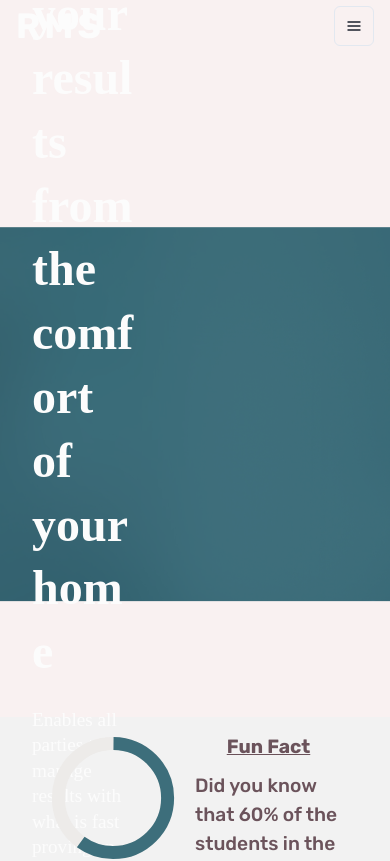
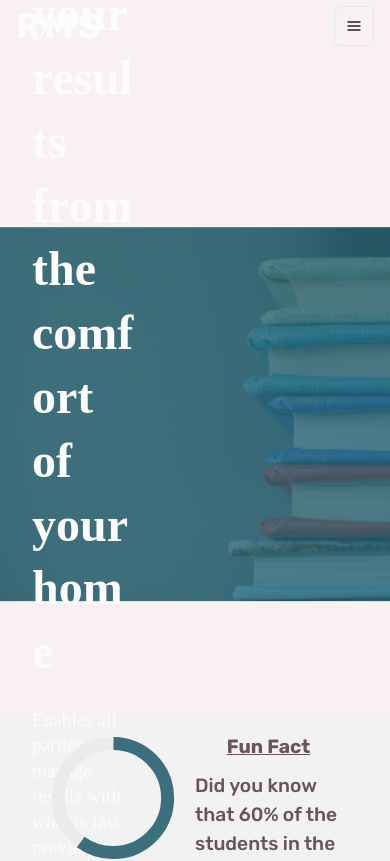
Before and after one commit to AchevaEnterprise/RMS-landing-page, a React (Create React App) app: page / in a window 390 px wide. Shown: the top 861 px of the page. Built offline with nearby package versions, Linux system fonts and the light colour scheme.

Commit message:
checking if bhImage in header is responsive

```diff
--- a/src/components/Header.tsx
+++ b/src/components/Header.tsx
@@ -45,7 +45,8 @@ const Header = () => {
       bgImage={bgImage}
       color="#FCFCFC"
       bgSize="cover"
-      backgroundPosition="left">
+      bgRepeat="no-repeat"
+      bgPos="center">
       <Flex justifyContent="space-between" alignItems="center" px="1rem">
         <Box>
           <Text
```
